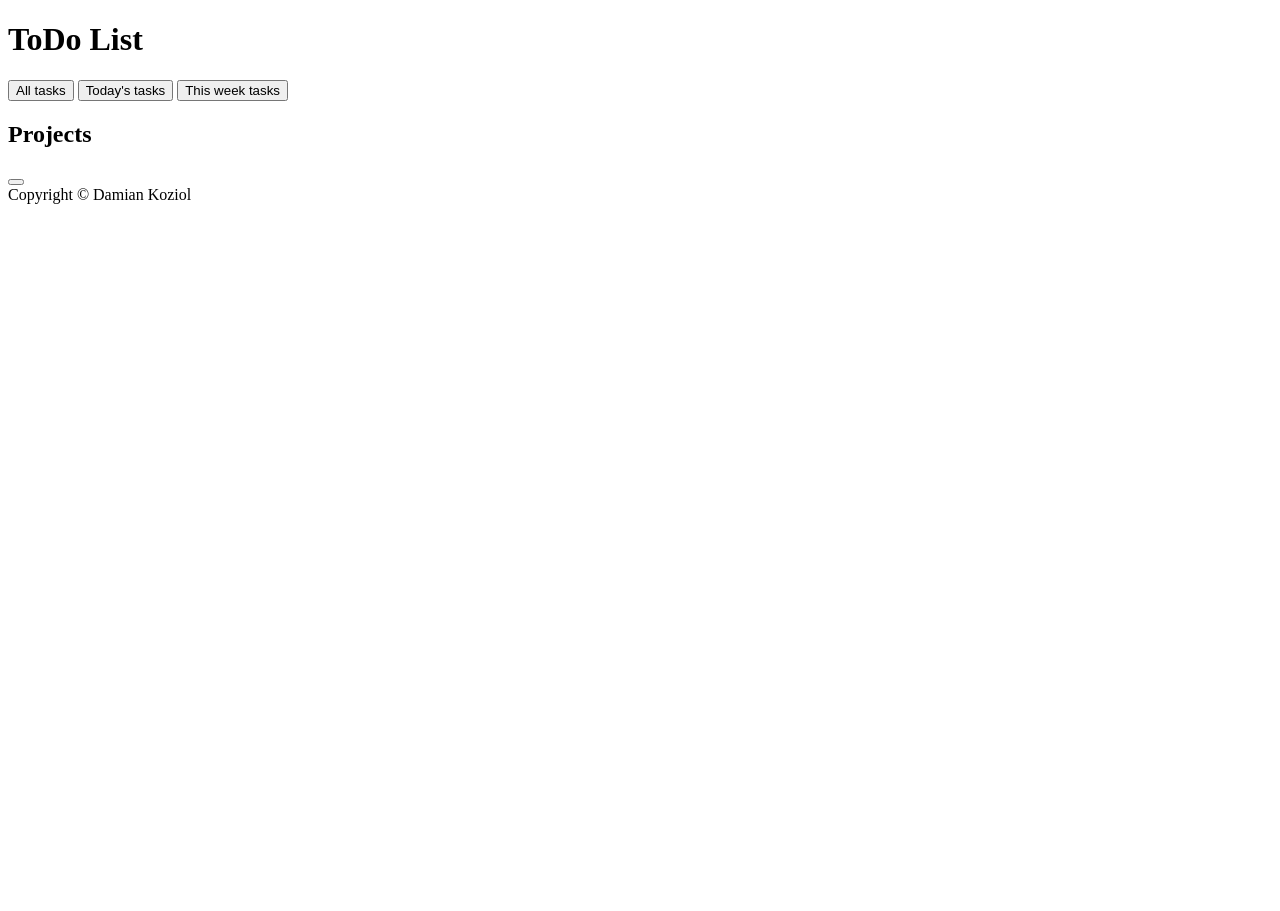
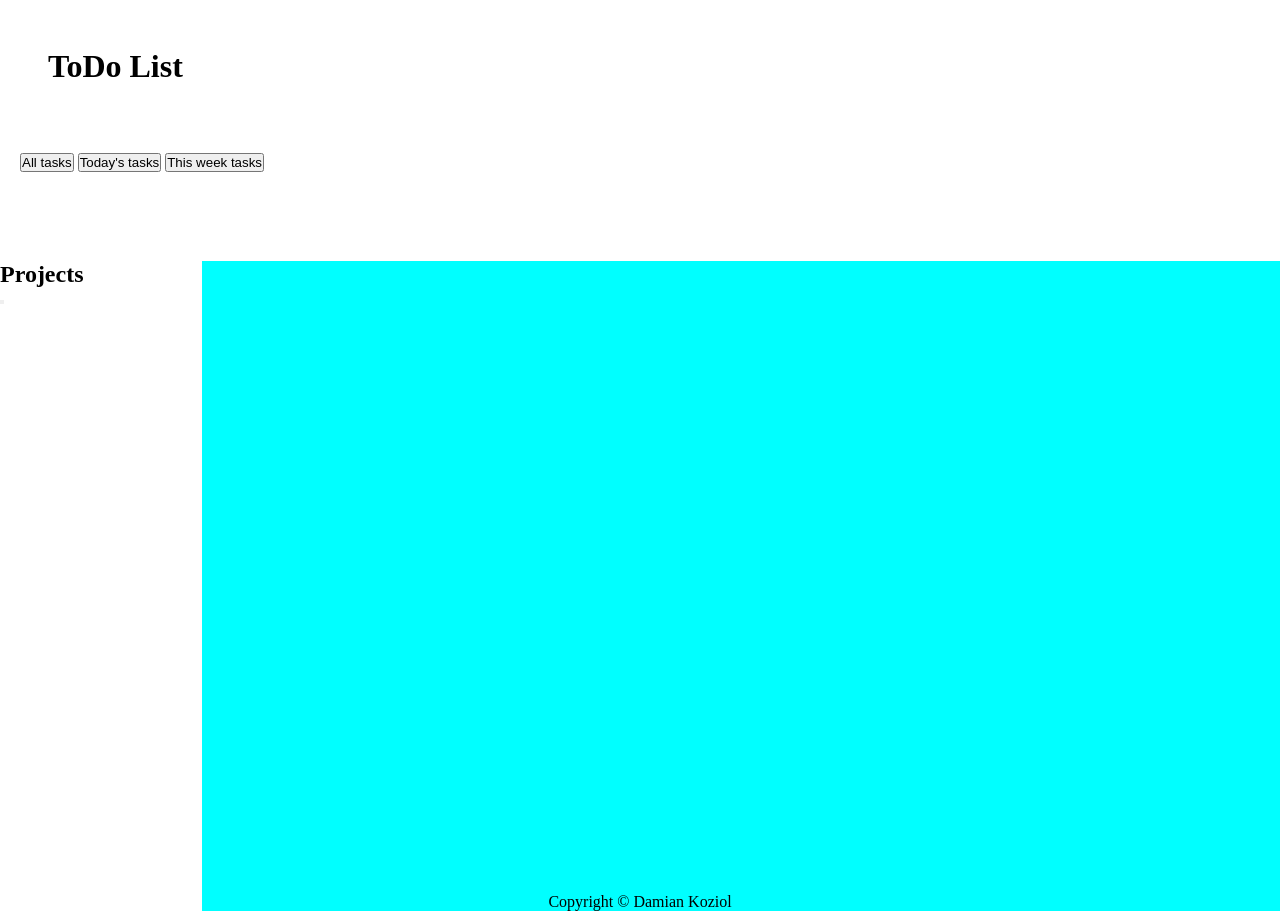
Before and after one commit to d-koziol/Todo-List-Project, a website built with webpack: page dist/index.html in a window 1280 px wide. Before the commit the page ends 800 px from the top, so only its background shows below. Built offline with nearby package versions, Linux system fonts and the light colour scheme.

Commit message:
Styles added.

```diff
--- a/dist/index.html
+++ b/dist/index.html
@@ -15,18 +15,18 @@
     <header class="header">
       <h1>ToDo List</h1>
     </header>
-    <main>
     <nav class="nav">
       <div class="default-projects">
         <button class="all-tasks-btn">All tasks</button>
         <button class="today-tasks-btn">Today's tasks</button>
         <button class="week-tasks-btn">This week tasks</button>
       </div>
+    </nav>
+    <main>
+      <div class="user-projects">
         <h2>Projects</h2>
-        <div class="user-projects">
         <button class="add-project-btn"></button>
       </div>
-      </nav>
       <div class="projects-view"></div>
     </main>
     <script src="main.js"></script>
--- a/dist/styles.css
+++ b/dist/styles.css
@@ -0,0 +1,77 @@
+*,
+*::after,
+*::before {
+  box-sizing: border-box;
+  padding: 0;
+  margin: 0;
+}
+
+html {
+  position: relative;
+  min-height: 100%;
+}
+
+body {
+}
+
+header {
+  padding: 3rem;
+}
+
+main {
+  min-height: calc(100vh - 100px - 50px);
+  display: flex;
+}
+
+nav {
+  display: flex;
+  flex-direction: column;
+  padding: 20px;
+  width: 100%;
+  height: 8rem;
+  min-height: 5rem;
+}
+
+.user-projects {
+  width: 15rem;
+  min-width: 10rem;
+}
+
+.projects-view {
+  width: 100%;
+  background-color: aqua;
+}
+
+footer {
+  position: absolute;
+  bottom: 0;
+  left: 0;
+  display: flex;
+  align-items: center;
+  justify-content: center;
+  width: 100%;
+}
+
+@media (max-width: 650px) {
+  .button-open-nav {
+    display: block;
+  }
+
+  .main {
+    flex-direction: column;
+  }
+
+  .user-projects {
+    width: 100%;
+    display: none;
+  }
+
+  .project-preview {
+    width: 100%;
+  }
+
+  .right-task-panel {
+    justify-content: flex-end;
+    max-width: 33%;
+  }
+}
```
Lines whose indentation alone changed are shown as unchanged.
